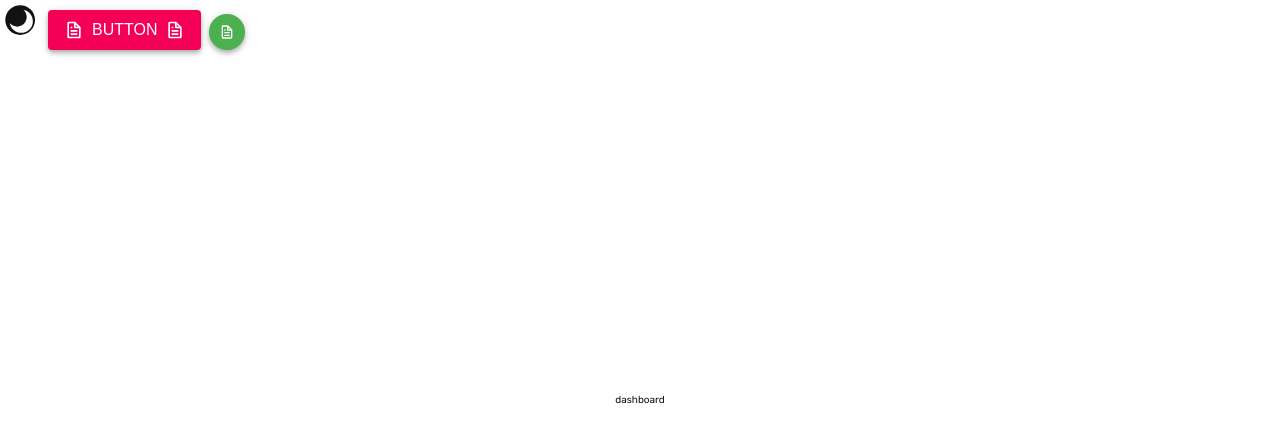
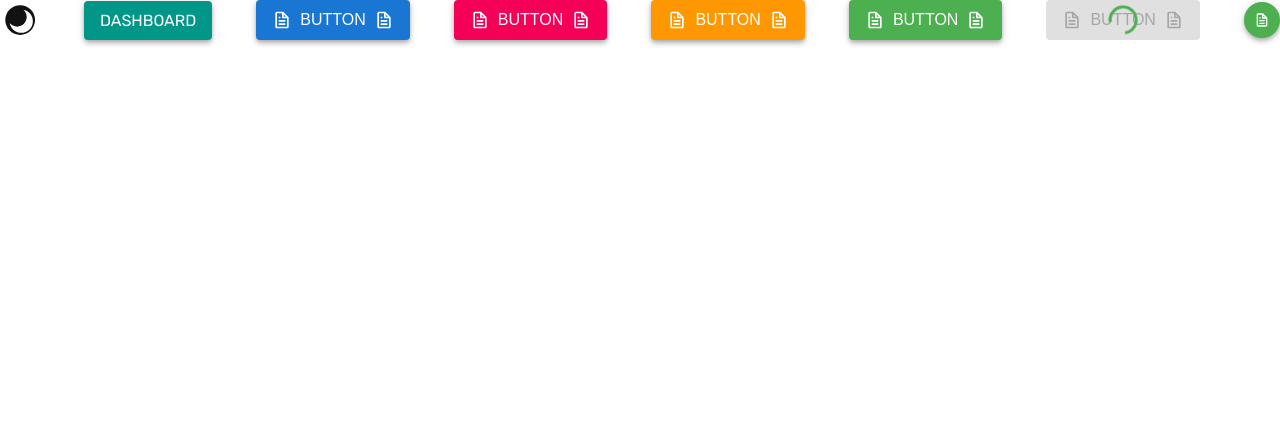
Before and after one commit to tuhinsaud4614/mern-ecommerce, a React (Create React App) app in the folder front-end/admin-site/: page / in a window 1280 px wide. Shown: the top 442 px of the page. Built offline with nearby package versions, Linux system fonts and the light colour scheme.

Commit message:
Front-End: Admin - Link component created

```diff
--- a/front-end/admin-site/src/App.tsx
+++ b/front-end/admin-site/src/App.tsx
@@ -1,10 +1,5 @@
-import { BiFile } from "react-icons/bi";
-
-import Button, { IconButton } from "./shared/components/ui/button";
-import "./App.scss";
 import { Route, Switch } from "react-router-dom";
 import routes from "./routes";
-import ThemeSwitch from "./shared/components/theme-switch";
 import Dashboard from "./pages/dashboard";
 
 function App() {
@@ -12,27 +7,6 @@ function App() {
     <Switch>
       <Route path={routes.dashboard.path}>
         <Dashboard />
-        <div className="App">
-          <ThemeSwitch />
-          <Button
-            style={{ marginLeft: "8px" }}
-            startIcon={<BiFile />}
-            endIcon={<BiFile />}
-            variant="danger"
-            // onClick={() => changeTheme("dark")}
-            // pending
-          >
-            button
-          </Button>
-          <IconButton
-            style={{ marginLeft: "8px" }}
-            variant="success"
-            // onClick={() => changeTheme("light")}
-            // pending
-          >
-            <BiFile />
-          </IconButton>
-        </div>
       </Route>
     </Switch>
   );
--- a/front-end/admin-site/src/index.scss
+++ b/front-end/admin-site/src/index.scss
@@ -35,10 +35,10 @@ body {
   --danger-color-rgb: rgb(245, 0, 87);
   --danger-hover-color: #ab003c;
   --danger-hover-rgb-color: rgb(171, 0, 60);
-  --warning-color: #ffeb3b;
-  --warning-rgb-color: rgb(255, 235, 59);
-  --warning-hover-color: #b2a429;
-  --warning-hover-rgb-color: rgb(178, 164, 41);
+  --warning-color: #ff9800;
+  --warning-rgb-color: rgb(255, 152, 0);
+  --warning-hover-color: #b26a00;
+  --warning-hover-rgb-color: rgb(178, 106, 0);
   --success-color: #4caf50;
   --success-rgb-color: rgb(76, 174, 79);
   --success-hover-color: #357a38;
@@ -66,6 +66,7 @@ body {
   font-family: "Rubik", "Roboto", sans-serif;
   background: #fff;
   color: var(--text-color);
+  @include transition;
 }
 
 body.dark {
@@ -83,10 +84,10 @@ body.dark {
   --info-rgb-color: rgb(144, 202, 249);
   --info-hover-color: #648dae;
   --info-hover-rgb-color: rgb(100, 141, 174);
-  --warning-color: #fff59d;
-  --warning-rgb-color: rgb(255, 245, 157);
-  --warning-hover-color: #b2ab6d;
-  --warning-hover-rgb-color: rgb(178, 171, 109);
+  --warning-color: #ffcc80;
+  --warning-rgb-color: rgb(255, 204, 128);
+  --warning-hover-color: #b28e59;
+  --warning-hover-rgb-color: rgb(178, 142, 89);
   --accent-color: #80cbc4;
   --accent-rgb-color: rgb(128, 203, 196);
   --accent-hover-color: #598e89;
--- a/front-end/admin-site/src/pages/dashboard/index.module.scss
+++ b/front-end/admin-site/src/pages/dashboard/index.module.scss
@@ -1,7 +1,8 @@
 @import "../../styles/mixins";
 
 .root {
-  & > div {
-    @include position-center;
-  }
+  @include flex-center;
+  justify-content: space-between;
+  flex-wrap: wrap;
+  @include gap(2);
 }
--- a/front-end/admin-site/src/pages/dashboard/index.tsx
+++ b/front-end/admin-site/src/pages/dashboard/index.tsx
@@ -1,4 +1,10 @@
 import { FC } from "react";
+import { BiFile } from "react-icons/bi";
+
+import routes from "../../routes";
+import ThemeSwitch from "../../shared/components/theme-switch";
+import Button, { IconButton } from "../../shared/components/ui/button";
+import Link from "../../shared/components/ui/link";
 import styles from "./index.module.scss";
 
 interface Props {}
@@ -7,7 +13,31 @@ const Dashboard: FC<Props> = () => {
   console.log("dashboard");
   return (
     <div className={styles.root}>
-      <div>dashboard</div>
+      <ThemeSwitch />
+      <Link to={routes.dashboard.name}>Dashboard</Link>
+      <Button startIcon={<BiFile />} endIcon={<BiFile />} variant="info">
+        button
+      </Button>
+      <Button startIcon={<BiFile />} endIcon={<BiFile />} variant="danger">
+        button
+      </Button>
+      <Button startIcon={<BiFile />} endIcon={<BiFile />} variant="warning">
+        button
+      </Button>
+      <Button startIcon={<BiFile />} endIcon={<BiFile />} variant="success">
+        button
+      </Button>
+      <Button
+        startIcon={<BiFile />}
+        endIcon={<BiFile />}
+        variant="success"
+        pending
+      >
+        button
+      </Button>
+      <IconButton variant="success">
+        <BiFile />
+      </IconButton>
     </div>
   );
 };
--- a/front-end/admin-site/src/shared/components/ui/button/index.module.scss
+++ b/front-end/admin-site/src/shared/components/ui/button/index.module.scss
@@ -1,13 +1,10 @@
 @import "../../../../styles/components/button";
 
-.Button,
-.ButtonRound {
+.root,
+.root_round {
   @include variant;
-  &:hover {
-    @include hover;
-  }
 
-  & > .Pending {
+  & > .pending {
     position: absolute;
     top: 50%;
     left: 50%;
@@ -25,44 +22,32 @@
 
   &_danger {
     @include variant(danger);
-    &:hover {
-      @include hover(danger);
-    }
 
-    & > .Pending {
+    & > .pending {
       border-color: var(--danger-color);
     }
   }
 
   &_warning {
     @include variant(warning);
-    &:hover {
-      @include hover(warning);
-    }
 
-    & > .Pending {
+    & > .pending {
       border-color: var(--warning-color);
     }
   }
 
   &_success {
     @include variant(success);
-    &:hover {
-      @include hover(success);
-    }
 
-    & > .Pending {
+    & > .pending {
       border-color: var(--success-color);
     }
   }
 
   &_info {
     @include variant(info);
-    &:hover {
-      @include hover(info);
-    }
 
-    & > .Pending {
+    & > .pending {
       border-color: var(--info-color);
     }
   }
@@ -75,7 +60,7 @@
   }
 }
 
-.Button {
+.root {
   @include btn;
   & > svg {
     font-size: 2rem;
@@ -87,17 +72,17 @@
     }
   }
 
-  & > .Pending {
+  & > .pending {
     border-width: 3px;
     height: 1.8em;
     width: 1.8em;
   }
 }
 
-.ButtonRound {
+.root_round {
   @include btn(round);
 
-  & > .Pending {
+  & > .pending {
     border-width: 4px;
     height: 2.9em;
     width: 2.9em;
--- a/front-end/admin-site/src/shared/components/ui/button/index.tsx
+++ b/front-end/admin-site/src/shared/components/ui/button/index.tsx
@@ -27,15 +27,15 @@ export const IconButton = forwardRef<HTMLButtonElement, IProps>(
       <button
         ref={ref}
         className={classNames(
-          styles.ButtonRound,
-          styles[`ButtonRound_${variant}`],
+          styles.root_round,
+          styles[`root_round_${variant}`],
           className
         )}
         disabled={pending || disabled}
         {...rest}
       >
         {children}
-        {pending && <span className={`${styles.Pending}`}></span>}
+        {pending && <span className={`${styles.pending}`}></span>}
       </button>
     );
   }
@@ -69,8 +69,8 @@ const Button = forwardRef<HTMLButtonElement, Props>(
       <button
         ref={ref}
         className={classNames(
-          styles.Button,
-          styles[`Button_${variant}`],
+          styles.root,
+          styles[`root_${variant}`],
           className
         )}
         disabled={pending || disabled}
@@ -79,7 +79,7 @@ const Button = forwardRef<HTMLButtonElement, Props>(
         {startIcon && startIcon}
         {children}
         {endIcon && endIcon}
-        {pending && <span className={`${styles.Pending}`}></span>}
+        {pending && <span className={`${styles.pending}`}></span>}
       </button>
     );
   }
--- /dev/null
+++ b/front-end/admin-site/src/shared/components/ui/link/index.module.scss
@@ -0,0 +1,31 @@
+@import "../../../../styles/components/button";
+
+.Root {
+  @include btn;
+  @include variant;
+
+  &_danger {
+    @include variant(danger);
+  }
+
+  &_warning {
+    @include variant(warning);
+  }
+
+  &_success {
+    @include variant(success);
+  }
+
+  &_info {
+    @include variant(info);
+  }
+  & > svg {
+    font-size: 2rem;
+    &:nth-child(1) {
+      @include icon(start);
+    }
+    &:nth-child(2) {
+      @include icon(end);
+    }
+  }
+}
--- /dev/null
+++ b/front-end/admin-site/src/shared/components/ui/link/index.tsx
@@ -0,0 +1,37 @@
+import { FC, ReactComponentElement } from "react";
+import { Link as RLink, LinkProps } from "react-router-dom";
+import { IconType } from "react-icons";
+import classNames from "classnames";
+
+import styles from "./index.module.scss";
+
+interface Props extends LinkProps {
+  variant?: "info" | "danger" | "warning" | "success";
+  className?: string;
+  startIcon?: ReactComponentElement<IconType>;
+  endIcon?: ReactComponentElement<IconType>;
+}
+
+const Link: FC<Props> = ({
+  startIcon,
+  variant,
+  className,
+  children,
+  endIcon,
+  ...rest
+}) => {
+  return (
+    <RLink
+      className={classNames(styles.Root, styles[`Root_${variant}`], className)}
+      {...rest}
+    >
+      {startIcon && startIcon}
+      {children}
+      {endIcon && endIcon}
+    </RLink>
+  );
+};
+
+Link.displayName = "Link";
+
+export default Link;
--- a/front-end/admin-site/src/styles/_functions.scss
+++ b/front-end/admin-site/src/styles/_functions.scss
@@ -1,3 +1,11 @@
 @function spacing($value: 1) {
   @return 8px * $value;
 }
+
+@function text-color($color) {
+  @if lightness(var(--danger-color)) > 70 {
+    @return var(--text-color);
+  }
+
+  @return var(--text-alt-color);
+}
--- a/front-end/admin-site/src/styles/_mixins.scss
+++ b/front-end/admin-site/src/styles/_mixins.scss
@@ -34,3 +34,19 @@
   left: 50%;
   transform: translate(-50%, -50%);
 }
+
+@mixin gap($value: 1) {
+  $gap: $value * 8px;
+  margin: {
+    left: -1 * $gap;
+    top: -1 * $gap;
+  }
+  width: calc(100% + #{$gap});
+
+  & > * {
+    margin: {
+      left: $gap;
+      top: $gap;
+    }
+  }
+}
--- a/front-end/admin-site/src/styles/components/_button.scss
+++ b/front-end/admin-site/src/styles/components/_button.scss
@@ -1,13 +1,11 @@
 @import "../variable", "../mixins", "../functions";
 
 @mixin btn($type: normal) {
+  @include flex-center(true);
   position: relative;
   cursor: pointer;
   outline: none;
   border: none;
-  display: inline-flex;
-  justify-content: center;
-  align-items: center;
   text: {
     align: center;
     decoration: none;
@@ -26,21 +24,11 @@
 }
 
 @mixin variant($type: accent) {
-  @if $type == danger {
-    background: var(--#{$type}-color);
-    color: var(--text-alt-color);
-  } @else if $type == warning {
-    background: var(--#{$type}-color);
-    color: var(--text-color);
-  } @else if $type == success {
-    background: var(--#{$type}-color);
-    color: var(--text-alt-color);
-  } @else if $type == info {
-    background: var(--#{$type}-color);
-    color: var(--text-alt-color);
-  } @else {
-    background: var(--accent-color);
-    color: var(--text-alt-color);
+  background: var(--#{$type}-color);
+  color: var(--text-alt-color);
+
+  &:hover {
+    background: var(--#{$type}-hover-color);
   }
 }
 
@@ -51,17 +39,3 @@
     margin-left: spacing();
   }
 }
-
-@mixin hover($type: accent) {
-  @if $type == danger {
-    background: var(--#{$type}-hover-color);
-  } @else if $type == warning {
-    background: var(--#{$type}-hover-color);
-  } @else if $type == success {
-    background: var(--#{$type}-hover-color);
-  } @else if $type == info {
-    background: var(--#{$type}-hover-color);
-  } @else {
-    background: var(--accent-hover-color);
-  }
-}
```
